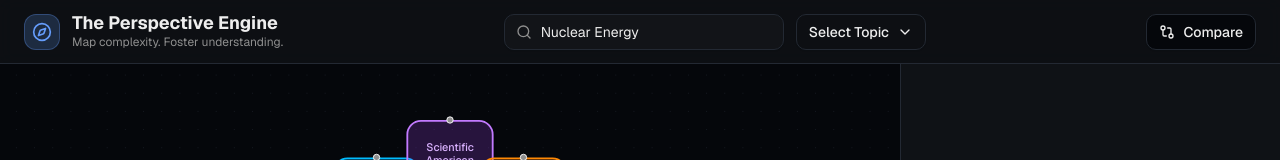
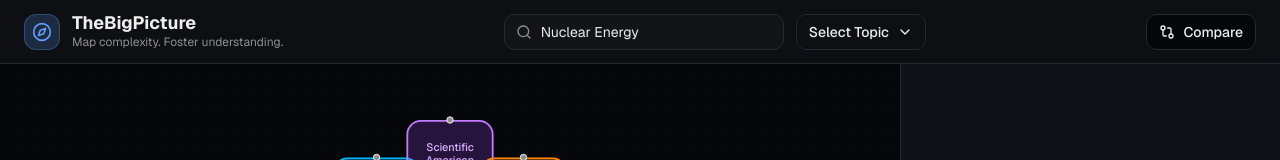
Before and after one commit to ivoleti18/the-big-picture, a Next.js app: page / in a window 1280 px wide. Shown: the top 160 px of the page. Built offline with nearby package versions, Linux system fonts and the light colour scheme.

Commit message:
Change title

```diff
--- a/components/header/app-header.tsx
+++ b/components/header/app-header.tsx
@@ -31,7 +31,7 @@ export function AppHeader({
           </div>
           <div className="hidden md:block">
             <h1 className="text-lg font-bold text-foreground leading-none">
-              The Perspective Engine
+              TheBigPicture
             </h1>
             <p className="text-xs text-muted-foreground mt-0.5">
               Map complexity. Foster understanding.
```
